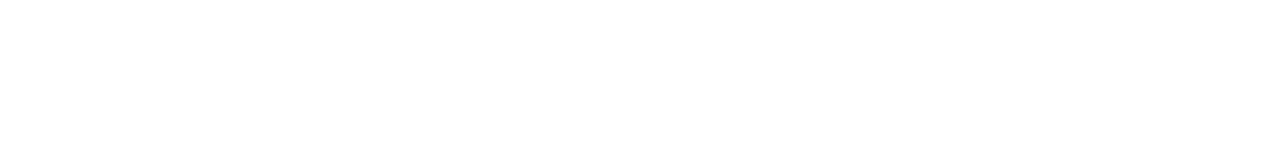
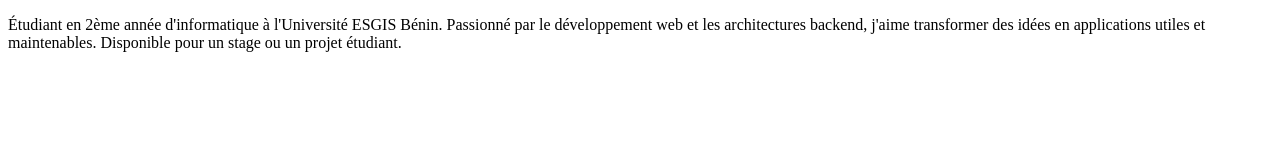
Before and after one commit to hounkpatijoseph25-rgb/mon-cv, a plain HTML site: page index.html in a window 1280 px wide. Drawn offline with Linux system fonts and the light colour scheme.

Commit message:
mise en place de la section description

```diff
--- a/index.html
+++ b/index.html
@@ -7,6 +7,13 @@
     <link rel="stylesheet" href="style.css">
 </head>
 <body>
-
+     <section id="description-courte">
+    <p>
+      Étudiant en 2ème année d'informatique à l'Université ESGIS Bénin.
+      Passionné par le développement web et les architectures backend,
+      j'aime transformer des idées en applications utiles et maintenables.
+      Disponible pour un stage ou un projet étudiant.
+    </p>
+  </section>
 </body>
 </html>
```
